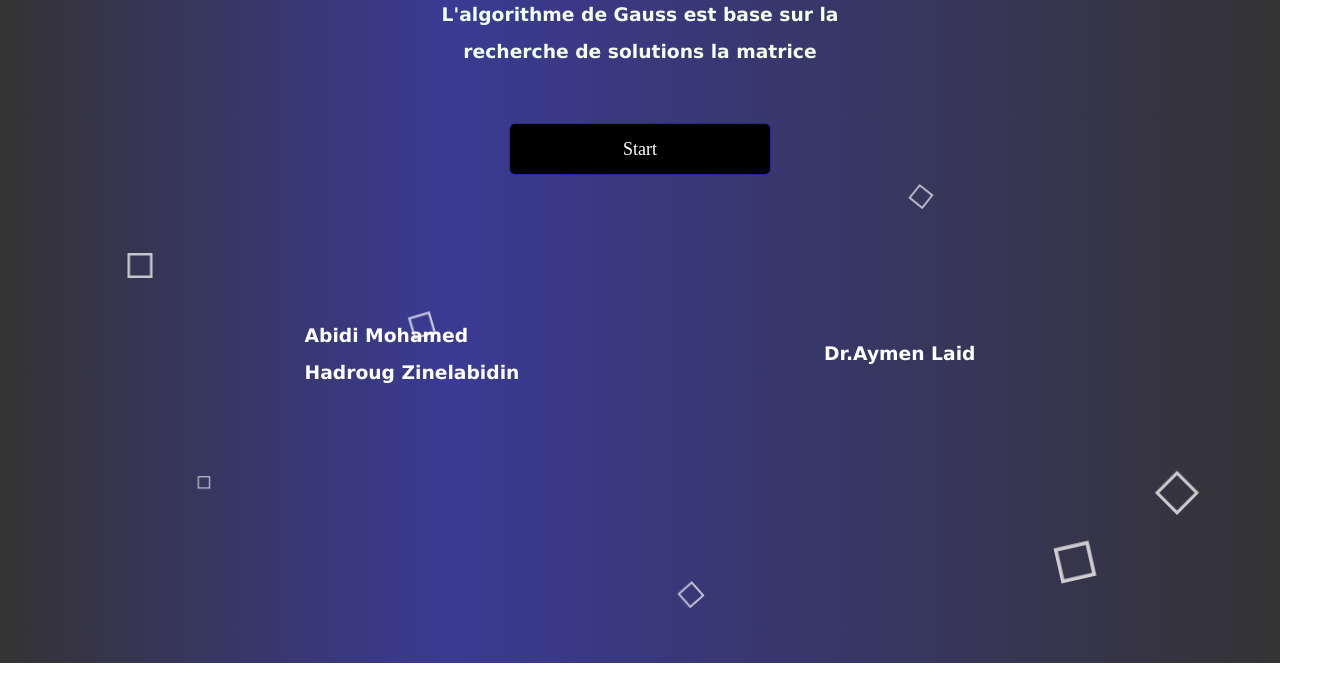
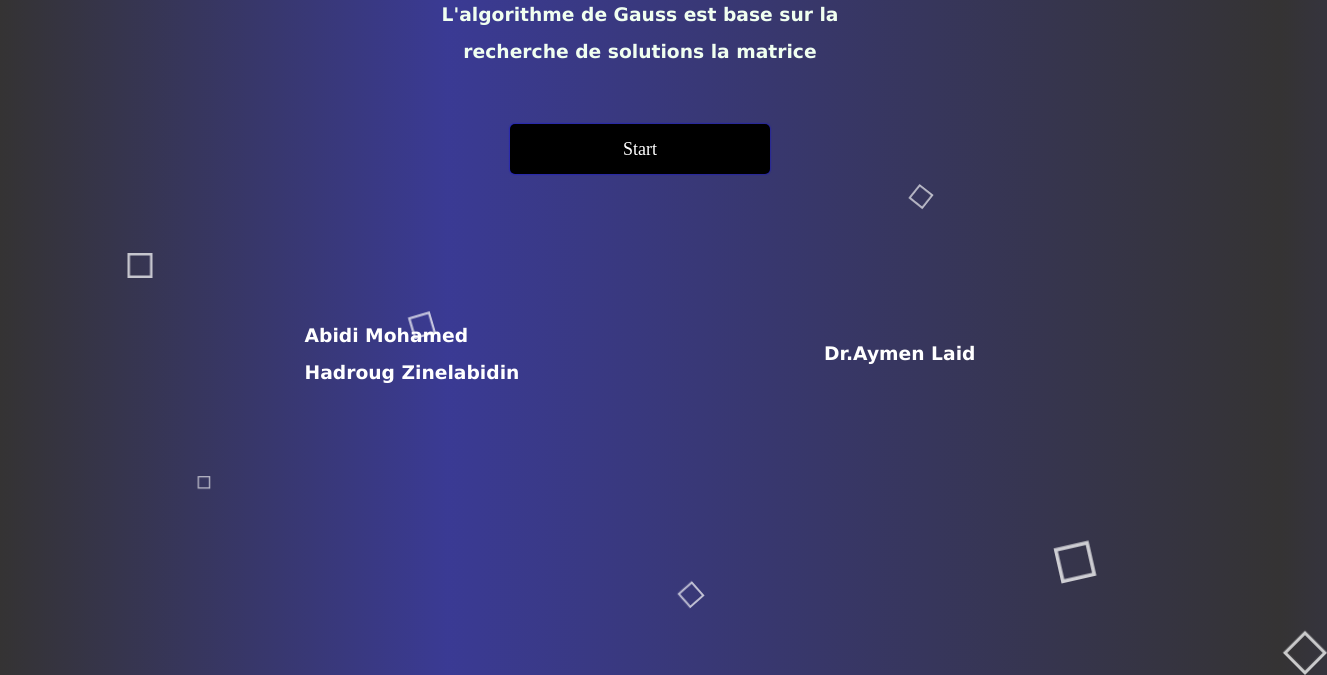
Before and after one commit to Mohamed200317/Gauss, a plain HTML site: page index.html in a window 1280 px wide. Shown: the part 137-812 px from the top of the page, 1327 px wide, since content can reach past the window. Drawn offline with Linux system fonts and the light colour scheme; a web font is replaced by a local one.

Commit message:
Update style.css

```diff
--- a/style.css
+++ b/style.css
@@ -42,8 +42,8 @@ button {
 }
 
 .box div:nth-child(3){
-    top: 80%;
-    left: 90%;
+    top: 100%;
+    left: 100%;
     animation: animate 8s linear infinite;
 }
 
```
